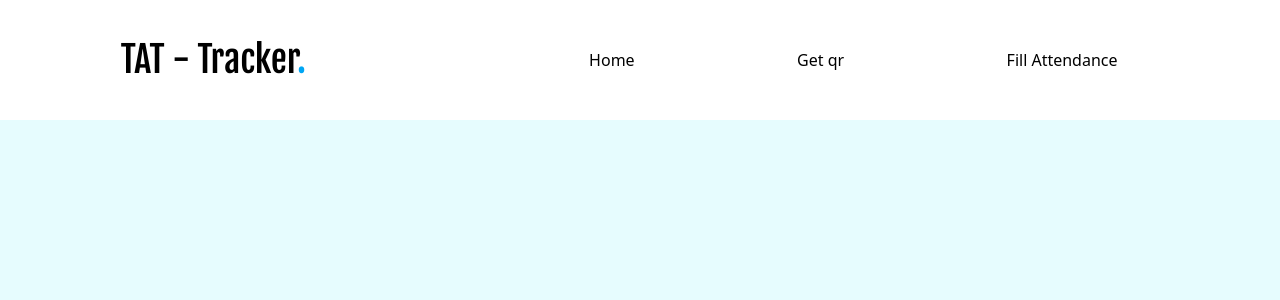
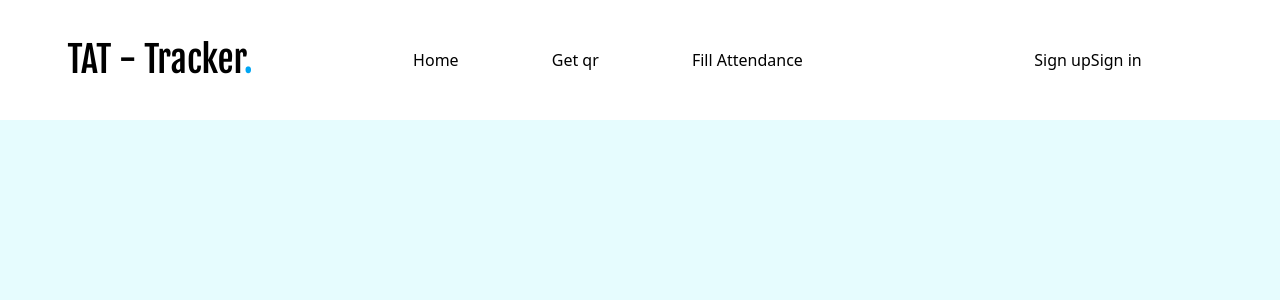
Before and after one commit to AlazarBekele/Teachers-Attendance-Tracker, a Django app: page / in a window 1280 px wide. Shown: the top 300 px of the page. Run offline with Django 5.2, Linux system fonts and the light colour scheme; style sheets or scripts are compiled from the project's sources.

Commit message:
Feat: Add auth.. Buttons

```diff
--- a/Tracker/templates/include/Landing/HeroBanner.html
+++ b/Tracker/templates/include/Landing/HeroBanner.html
@@ -8,7 +8,7 @@
 
         </div>
 
-        <div class="w-2/3">
+        <div class="w-3/5">
 
             <ul class="flex justify-evenly">
 
@@ -20,6 +20,13 @@
 
         </div>
 
+        <div class="w-2/5 flex justify-center items-center">
+
+            <button>Sign up</button>
+            <button>Sign in</button>
+
+        </div>
+
     </div>
 
 </div>
```
